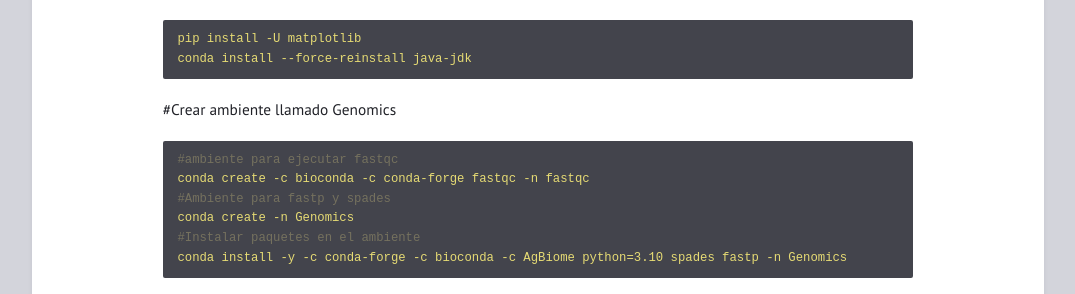
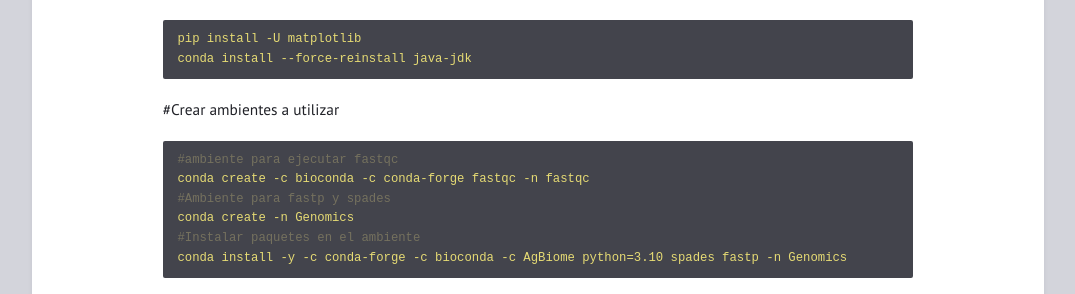
Before and after one commit to braddmg/GenPro, a Jekyll site: the page built from _posts/2024-07-14-Preparacion-de-ambiente-linux.md, in a window 1280 px wide. Shown: the part 893-1187 px from the top of the page, without its empty margins (102-1177 px from the left). Built offline with Jekyll 4.4.1, drawn with Linux system fonts in a browser that asks for light colours.

Commit message:
Update 2024-07-14-Preparacion-de-ambiente-linux.md

````diff
--- a/_posts/2024-07-14-Preparacion-de-ambiente-linux.md
+++ b/_posts/2024-07-14-Preparacion-de-ambiente-linux.md
@@ -37,7 +37,7 @@
 pip install -U matplotlib
 conda install --force-reinstall java-jdk
 ```
-#Crear ambiente llamado Genomics
+#Crear ambientes a utilizar
 ```yml
 #ambiente para ejecutar fastqc
 conda create -c bioconda -c conda-forge fastqc -n fastqc
````
